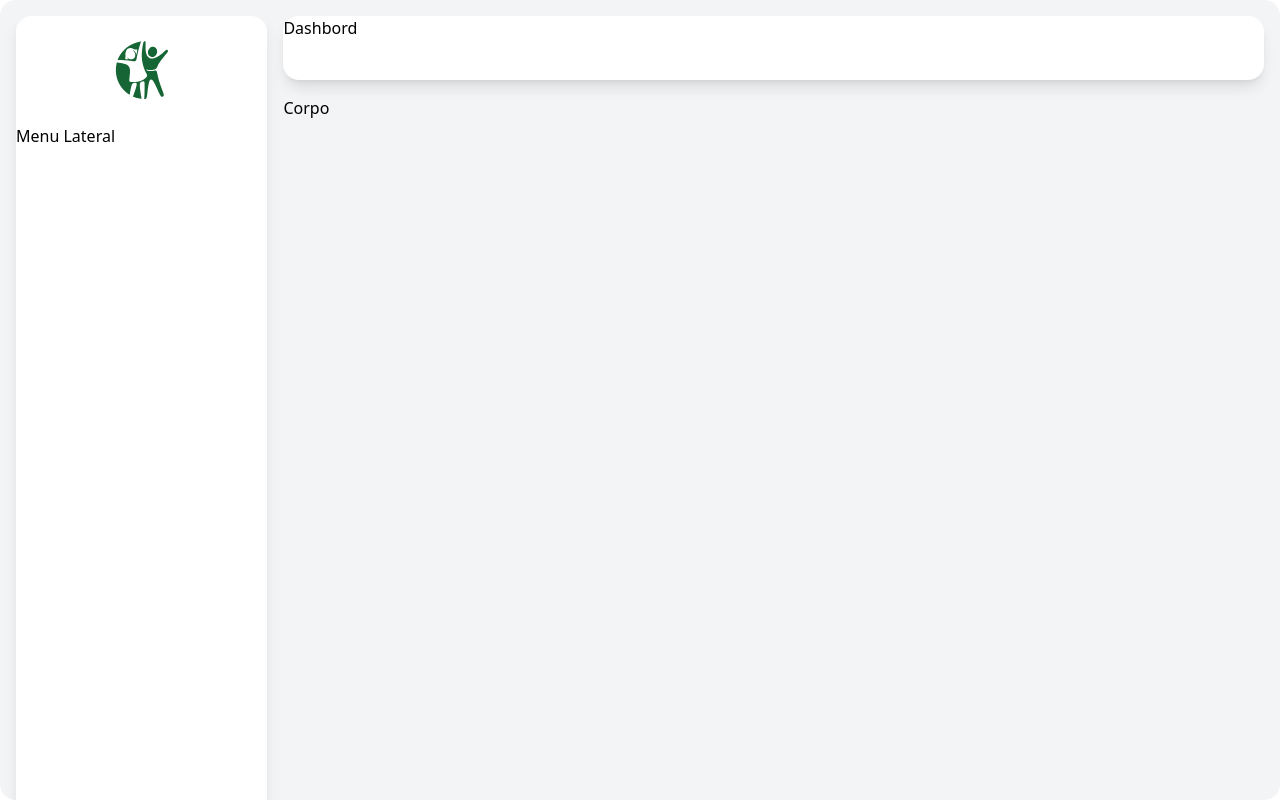
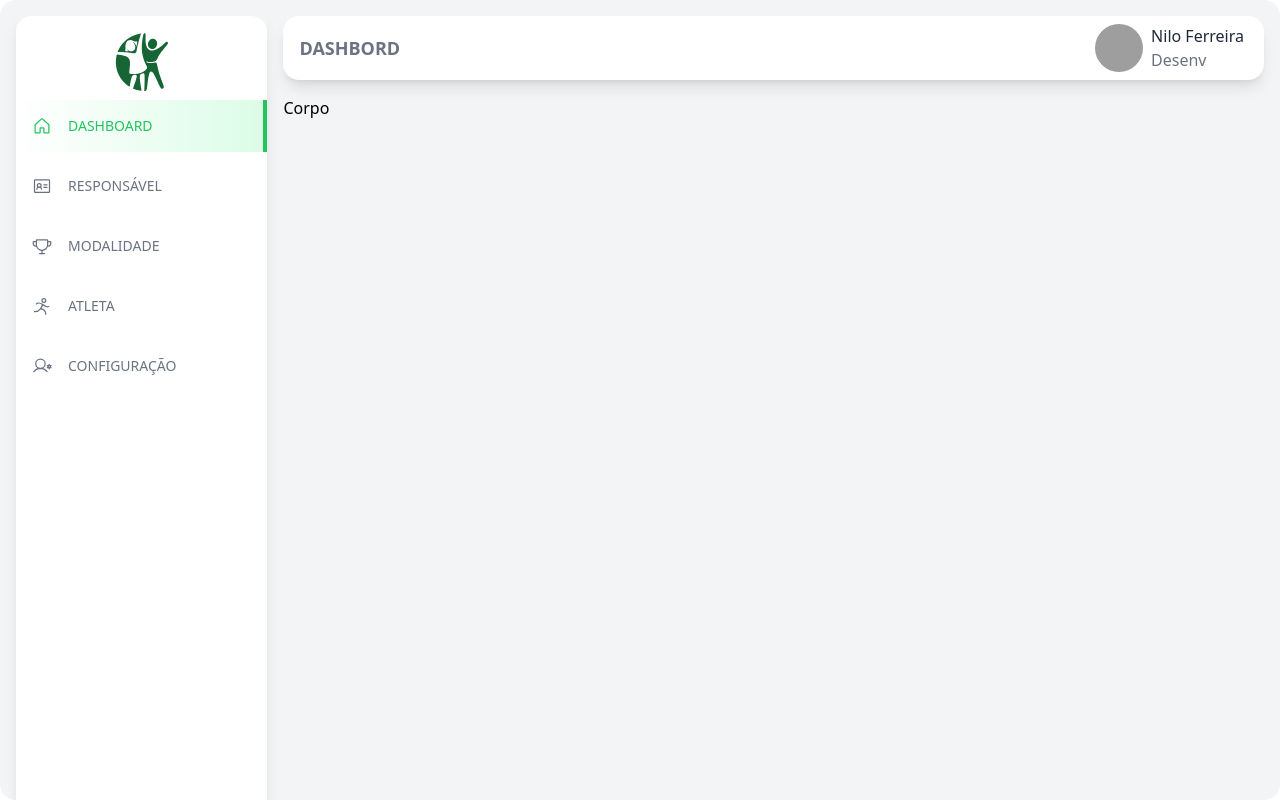
Before and after one commit to nilosmferreira/nossoclube-mysql, a Next.js app: page /app in a window 1280 px wide. Built offline with nearby package versions, Linux system fonts and the light colour scheme; grey boxes are pictures that could not be loaded.

Commit message:
Processo de contrução do corpo do site

```diff
--- a/next.config.js
+++ b/next.config.js
@@ -2,6 +2,6 @@
 const nextConfig = {
   reactStrictMode: true,
   swcMinify: true,
-}
+};
 
-module.exports = nextConfig
+module.exports = nextConfig;
--- a/package.json
+++ b/package.json
@@ -11,6 +11,7 @@
   "dependencies": {
     "@tailwindcss/forms": "^0.5.2",
     "next": "12.2.1",
+    "phosphor-react": "^1.4.1",
     "react": "18.2.0",
     "react-dom": "18.2.0"
   },
--- /dev/null
+++ b/src/components/NavBar/ActiveLink.tsx
@@ -0,0 +1,39 @@
+import { cloneElement, ReactElement } from 'react';
+import Link, { LinkProps } from 'next/link';
+import { useRouter } from 'next/router';
+
+interface ActiveLinkProps extends LinkProps {
+  children: ReactElement;
+  shouldMatchExactHref?: boolean;
+}
+
+export function ActiveLink({
+  children,
+  shouldMatchExactHref,
+  ...rest
+}: ActiveLinkProps) {
+  const { asPath } = useRouter();
+
+  let isActive = false;
+
+  if (shouldMatchExactHref && (asPath === rest.href || asPath === rest.as)) {
+    isActive = true;
+  }
+
+  if (
+    !shouldMatchExactHref &&
+    (asPath.startsWith(String(rest.href)) || asPath.startsWith(String(rest.as)))
+  ) {
+    isActive = true;
+  }
+
+  return (
+    <Link {...rest}>
+      {cloneElement(children, {
+        className: isActive
+          ? 'w-full font-thin uppercase text-green-500 flex items-center p-4 my-2 transition-colors duration-200 justify-start bg-gradient-to-r from-white to-green-100 border-r-4 border-green-500 dark:from-gray-700 dark:to-gray-800'
+          : 'w-full font-thin uppercase text-gray-500 flex items-center p-4 my-2 transition-colors duration-200 justify-start dark:text-gray-200 hover:text-green-500',
+      })}
+    </Link>
+  );
+}
--- /dev/null
+++ b/src/components/NavBar/NavLink.tsx
@@ -0,0 +1,30 @@
+import { IconProps } from 'phosphor-react';
+import { HTMLProps } from 'react';
+import { ActiveLink } from './ActiveLink';
+interface NavLinkProps extends HTMLProps<HTMLAnchorElement> {
+  caption: string;
+  href: string;
+  shouldMatchExactHref?: boolean;
+  Icon: React.ForwardRefExoticComponent<
+    IconProps & React.RefAttributes<SVGSVGElement>
+  >;
+}
+
+export function NavLink({
+  caption,
+  href,
+  Icon,
+  shouldMatchExactHref = true,
+  ...rest
+}: NavLinkProps) {
+  return (
+    <ActiveLink href={href} passHref shouldMatchExactHref>
+      <a {...rest}>
+        <span className='text-left'>
+          {<Icon size={20} className='fill-current' />}
+        </span>
+        <span className='mx-4 text-sm font-normal'>{caption}</span>
+      </a>
+    </ActiveLink>
+  );
+}
--- /dev/null
+++ b/src/components/NavBar/index.tsx
@@ -0,0 +1,70 @@
+import {
+  House,
+  IconProps,
+  IdentificationCard,
+  PersonSimpleRun,
+  Trophy,
+  UserCircleGear,
+  UserGear,
+} from 'phosphor-react';
+import { NavLink } from './NavLink';
+type Item = {
+  caption: string;
+  href: string;
+  icon: React.ForwardRefExoticComponent<
+    IconProps & React.RefAttributes<SVGSVGElement>
+  >;
+};
+const menus: Item[] = [
+  {
+    caption: 'Dashboard',
+    href: '/app',
+    icon: House,
+  },
+  {
+    caption: 'Responsável',
+    href: '/app/responsaveis',
+    icon: IdentificationCard,
+  },
+  {
+    caption: 'Modalidade',
+    href: '/app/modalidades',
+    icon: Trophy,
+  },
+  {
+    caption: 'Atleta',
+    href: '/app/atletas',
+    icon: PersonSimpleRun,
+  },
+  {
+    caption: 'Configuração',
+    href: '/app/perfil',
+    icon: UserGear,
+  },
+];
+export function NavBar() {
+  return (
+    <nav>
+      <div>
+        {menus.map((menu) => (
+          <NavLink
+            Icon={menu.icon}
+            caption={menu.caption}
+            href={menu.href}
+            key={menu.href}
+          />
+          // <a
+          //   href='#'
+          //   key={menu.href}
+          //   className='w-full font-thin uppercase text-gray-500 flex items-center p-4 my-2 transition-colors duration-200 justify-start dark:text-gray-200 hover:text-green-500'
+          // >
+          //   <span className='text-left'>
+          //     {<menu.icon size={20} className='fill-current' />}
+          //   </span>
+          //   <span className='mx-4 text-sm font-normal'>{menu.caption}</span>
+          // </a>
+        ))}
+      </div>
+    </nav>
+  );
+}
--- a/src/components/PageCorpo.tsx
+++ b/src/components/PageCorpo.tsx
@@ -1,28 +1,54 @@
-import Head from 'next/head';
+/* eslint-disable @next/next/no-img-element */
+import Image from 'next/image';
+import { ReactElement } from 'react';
 import { LogoVitaliza } from './LogoVitaliza';
+import { NavBar } from './NavBar';
 type PageCorpoProps = {
   title: string;
+  children?: ReactElement;
 };
 export function PageCorpo({ title }: PageCorpoProps) {
   return (
     /* Fundo */
     <main className='bg-gray-100 dark:bg-gray-800 rounded-2xl h-screen overflow-hidden relative'>
       {/*Alinhamento*/}
-      <Head>
+      {/* <Head>
         <title>Vitaliza - {title}</title>
-      </Head>
+      </Head> */}
       <div className='flex items-start justify-between'>
         <div className='h-screen hidden lg:block my-4 ml-4 shadow-lg relative w-80'>
           <aside className='bg-white h-full rounded-2xl dark:bg-gray-700'>
-            <div className='flex items-center justify-center pt-6'>
+            <div className='flex items-center justify-center pt-4'>
               <LogoVitaliza height={60} width={60} />
             </div>
-            <nav className='mt-6'>Menu Lateral</nav>
+            <NavBar />
           </aside>
         </div>
         <div className='flex flex-col w-full pl-0 md:p-4 md:space-y-4'>
           <header className='w-full shadow-lg bg-white dark:bg-gray-700 items-center h-16 rounded-2xl z-40'>
-            {title}
+            <div className='relative z-20 flex flex-col justify-center h-full px-3 mx-auto flex-center'>
+              <div className='relative items-center justify-between pl-1 flex w-full lg:max-w-68 sm:pr-2 sm:ml-0'>
+                <div className='block lg:hidden'>
+                  <button>
+                    <LogoVitaliza />
+                  </button>
+                </div>
+                <span className='text-lg text-gray-500 font-bold uppercase text-start'>
+                  {title}
+                </span>
+                <div className='flex flex-row'>
+                  <img
+                    alt='profil'
+                    src='https://github.com/nilosmferreira.png'
+                    className=' object-cover rounded-full h-12 w-12 '
+                  />
+                  <div className='hidden md:block ml-2'>
+                    <p className='text-base text-gray-800'>Nilo Ferreira</p>
+                    <span className='text-base text-gray-500'>Desenv</span>
+                  </div>
+                </div>
+              </div>
+            </div>
           </header>
           <div className='overflow-auto h-screen pb-24 pt-2 pr-2 pl-2 md:pt-0 md:pr-0 md:pl-0'>
             Corpo
```
Also changed, not shown: 1 other file (tests, documents, lock files or other folders).
